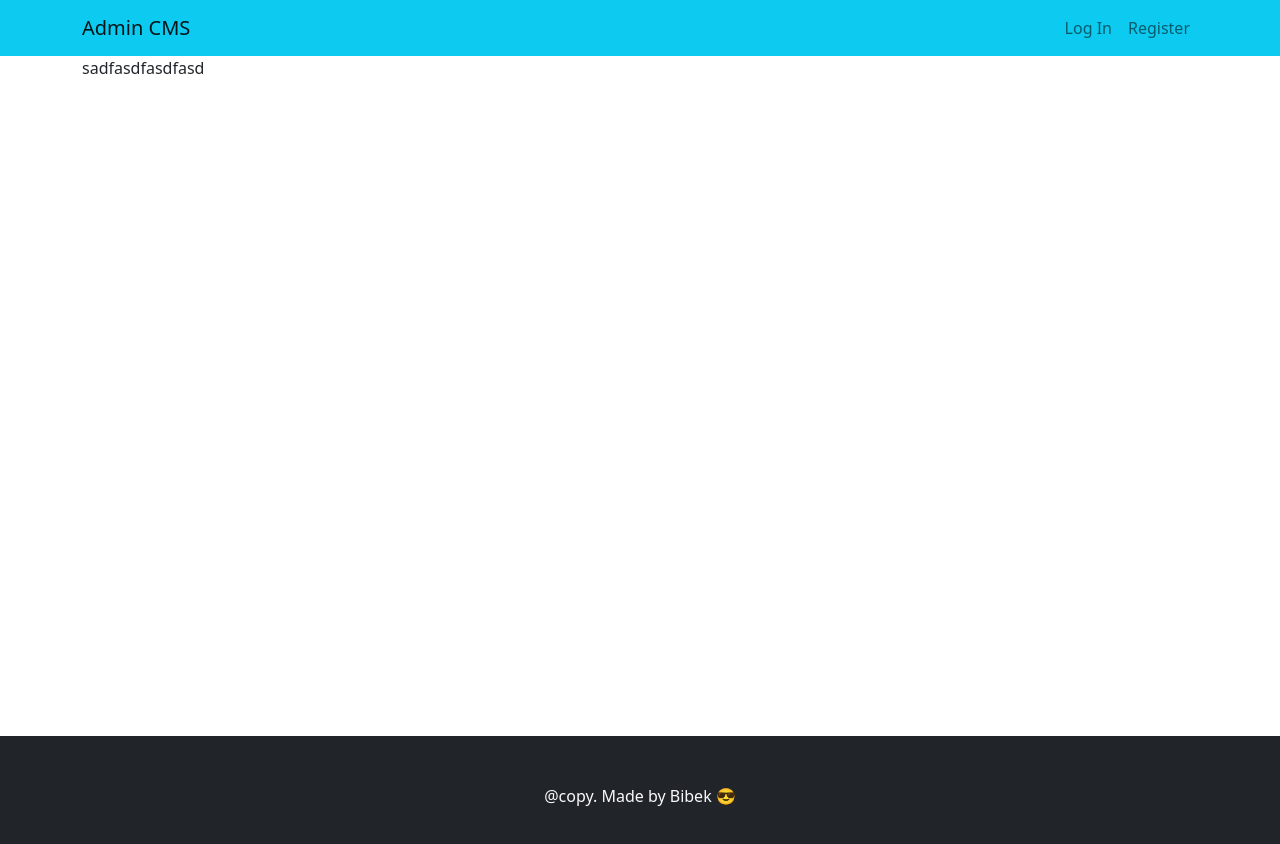
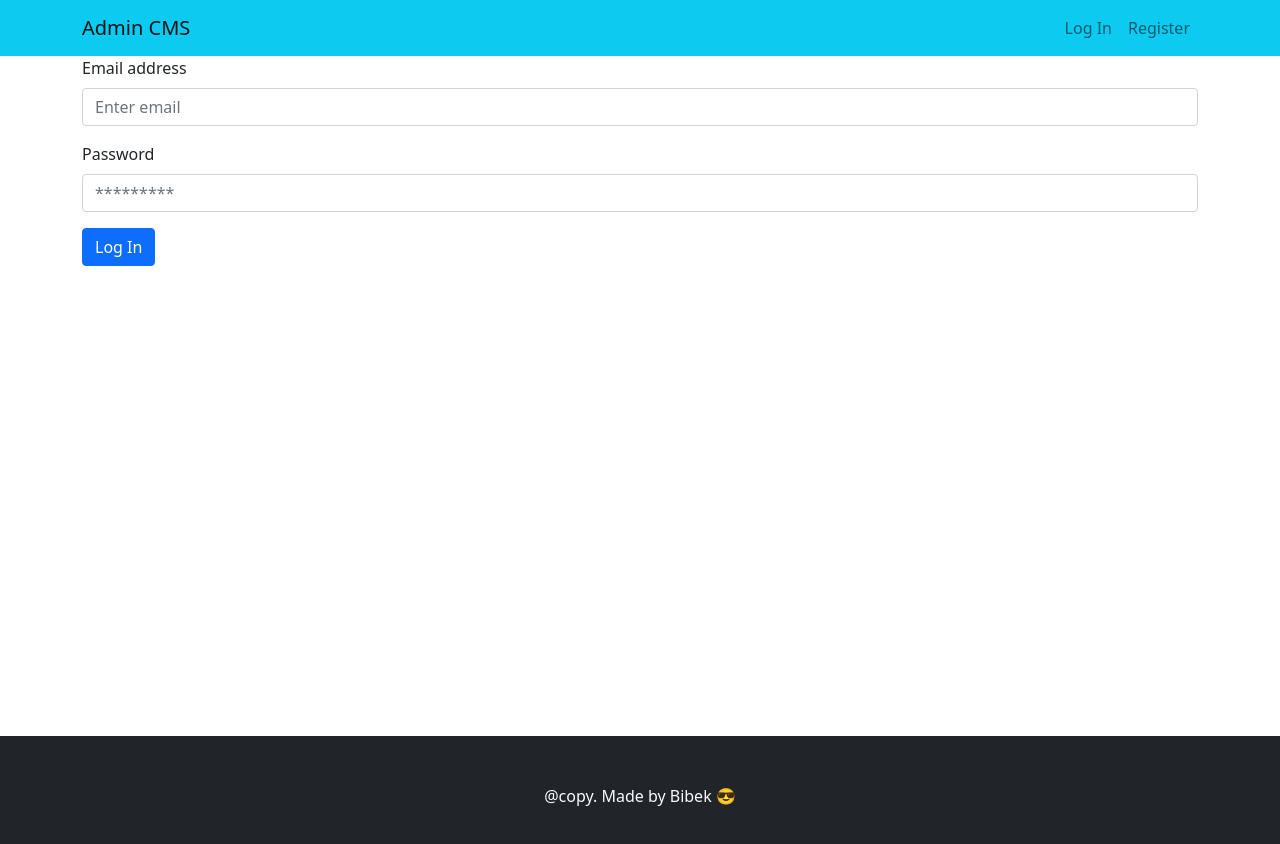
Before and after one commit to Bibek-2022/Admin-CMS, a React (Create React App) app in the folder client/: page / in a window 1280 px wide. Shown: the top 844 px of the page. Built offline with nearby package versions, Linux system fonts and the light colour scheme.

Commit message:
login configured

```diff
--- a/client/package.json
+++ b/client/package.json
@@ -12,6 +12,7 @@
     "react": "^18.2.0",
     "react-bootstrap": "^2.4.0",
     "react-dom": "^18.2.0",
+    "react-redux": "^8.0.2",
     "react-router-dom": "^6.3.0",
     "react-scripts": "5.0.1",
     "react-toastify": "^9.0.4",
--- a/client/src/components/LoginForm.js
+++ b/client/src/components/LoginForm.js
@@ -1,7 +1,45 @@
-import React from "react";
+import React, { useState } from "react";
+import { Form, Button } from "react-bootstrap";
+const LoginForm = () => {
+  const [form, setForm] = useState({});
 
-const LoginForm = () => {
-  return <div>LoginForm</div>;
+  const handleOnChange = (e) => {
+    const { name, value } = e.target;
+    setForm({ ...form, [name]: value });
+  };
+  const handleOnSubmit = (e) => {
+    e.preventDefault();
+    console.log(form);
+    // setForm({});
+  };
+  return (
+    <Form onSubmit={handleOnSubmit}>
+      <Form.Group className="mb-3 " controlId="formBasicEmail">
+        <Form.Label>Email address</Form.Label>
+        <Form.Control
+          type="email"
+          name="email"
+          placeholder="Enter email"
+          onChange={handleOnChange}
+          required
+        />
+      </Form.Group>
+      <Form.Group className="mb-3" controlId="formBasicPassword">
+        <Form.Label>Password</Form.Label>
+        <Form.Control
+          type="password"
+          name="password"
+          placeholder="*********"
+          onChange={handleOnChange}
+          required
+        />
+      </Form.Group>
+
+      <Button variant="primary" type="submit">
+        Log In
+      </Button>
+    </Form>
+  );
 };
 
 export default LoginForm;
--- a/client/src/components/helpers/axiosHelper.js
+++ b/client/src/components/helpers/axiosHelper.js
@@ -20,3 +20,7 @@ const apiProcessor = async (method, url, data) => {
 export const postAdminUser = (obj) => {
   return apiProcessor("post", loginRegisterEP, obj);
 };
+
+export const emailVerificationAdminUser = (obj) => {
+  return apiProcessor("patch", loginRegisterEP, obj);
+};
--- a/client/src/pages/EmailVerification.js
+++ b/client/src/pages/EmailVerification.js
@@ -1,11 +1,48 @@
-import React from "react";
+import React, { useEffect, useState } from "react";
+
+import { useSearchParams } from "react-router-dom";
+// import { emailVerificationAdminUser } from "../../helper/axios-helper";
+
+import { emailVerificationAdminUser } from "../components/helpers/axiosHelper";
+import { Alert, Spinner } from "react-bootstrap";
 import { MainLayout } from "../layout/MainLayout";
 
-import { useSearchParams } from "react-router-dom";
 export const EmailVerification = () => {
+  const [isLoading, setIsLoading] = useState({});
+  const [response, setResponse] = useState({});
+  const [searchParams] = useSearchParams();
+
+  useEffect(() => {
+    const email = searchParams.get("e");
+
+    const verificationCode = searchParams.get("c");
+    submitVerification({ email, verificationCode });
+  }, []);
+
+  const submitVerification = async (obj) => {
+    setIsLoading(true);
+    const result = await emailVerificationAdminUser(obj);
+    setIsLoading(false);
+    setResponse(result);
+  };
+
   return (
     <MainLayout>
-      <h1>Email Verification</h1>
+      <div className="verification mt-5 pt-5">
+        <div className="message">
+          <h1>Email Verification</h1>
+          {response?.message && (
+            <Alert
+              variant={response.status === "success" ? "success" : "danger"}
+            >
+              {""}
+              {response?.message}
+            </Alert>
+          )}
+
+          {isLoading && <Spinner variant="primary" animation="border" />}
+        </div>
+      </div>
     </MainLayout>
   );
 };
--- a/client/src/pages/login-registration/Login.js
+++ b/client/src/pages/login-registration/Login.js
@@ -1,8 +1,13 @@
 import React from "react";
+import LoginForm from "../../components/LoginForm";
 import { MainLayout } from "../../layout/MainLayout";
 
 const Login = () => {
-  return <MainLayout>sadfasdfasdfasd</MainLayout>;
+  return (
+    <MainLayout>
+      <LoginForm />
+    </MainLayout>
+  );
 };
 
 export default Login;
```
Also changed, not shown: 2 other files (tests, documents, lock files or other folders).
